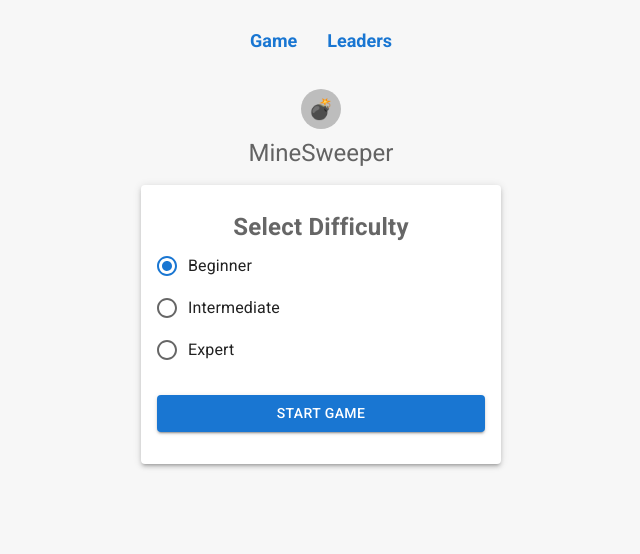
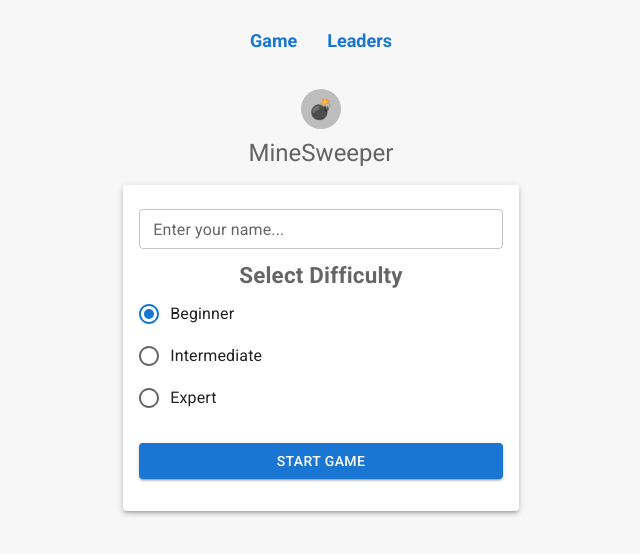
Before and after one commit to ArchonForm/react-minesweeper, a React (Create React App) app: page / in a window 1280 px wide. Shown: the top 554 px of the page, without its empty margins (319-959 px from the left). Built offline with nearby package versions, Linux system fonts and the light colour scheme.

Commit message:
add player name input

```diff
--- a/src/components/Settings/Settings.tsx
+++ b/src/components/Settings/Settings.tsx
@@ -9,6 +9,7 @@ import {
   Radio,
   Button,
   Container,
+  TextField,
 } from '@mui/material'
 import React, { useState } from 'react'
 import { SetupData } from '../../interfaces'
@@ -35,6 +36,8 @@ export const Settings = ({ handleSetData, name }: SettingsProps) => {
     },
   }
 
+  const [nameValue, setNameValue] = useState<string>('')
+  const [nameError, setNameError] = useState<boolean>(false)
   const [difficulty, setDifficulty] = useState<string>('beginner')
 
   const handleChange = (e: React.ChangeEvent<any>) => {
@@ -43,6 +46,10 @@ export const Settings = ({ handleSetData, name }: SettingsProps) => {
 
   const handleSubmit = (e: React.FormEvent<HTMLFormElement>) => {
     e.preventDefault()
+    if (!nameValue) {
+      setNameError(true)
+      return
+    }
     handleSetData(preset[difficulty], name)
   }
 
@@ -70,9 +77,19 @@ export const Settings = ({ handleSetData, name }: SettingsProps) => {
                   width: '100%',
                 }}
               >
+                <TextField
+                  id='outlined-basic'
+                  label='Enter your name...'
+                  variant='outlined'
+                  size='small'
+                  fullWidth
+                  sx={{ marginBottom: '10px' }}
+                  onChange={e => setNameValue(e.target.value)}
+                  error={nameError}
+                />
                 <Typography
                   sx={{
-                    fontSize: '1.5rem',
+                    fontSize: '1.4rem',
                     fontWeight: 'bold',
                     textAlign: 'center',
                     color: 'rgb(0,0,0,.6)',
```
